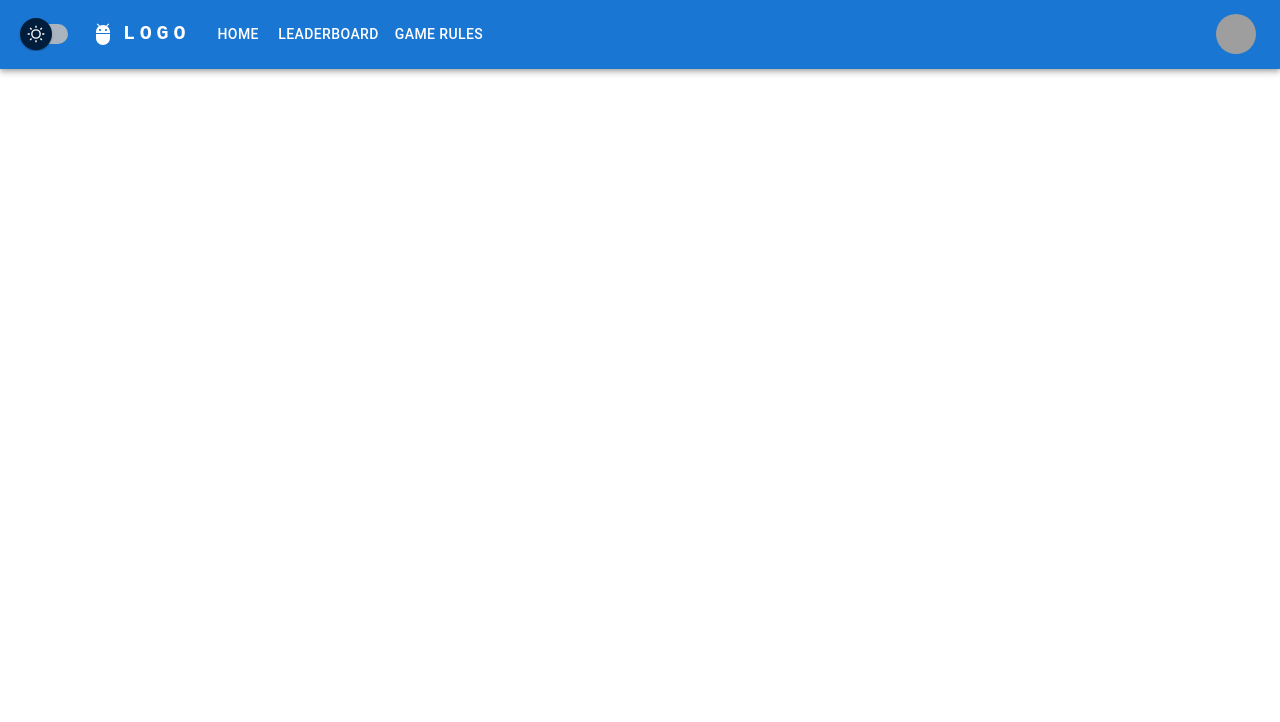
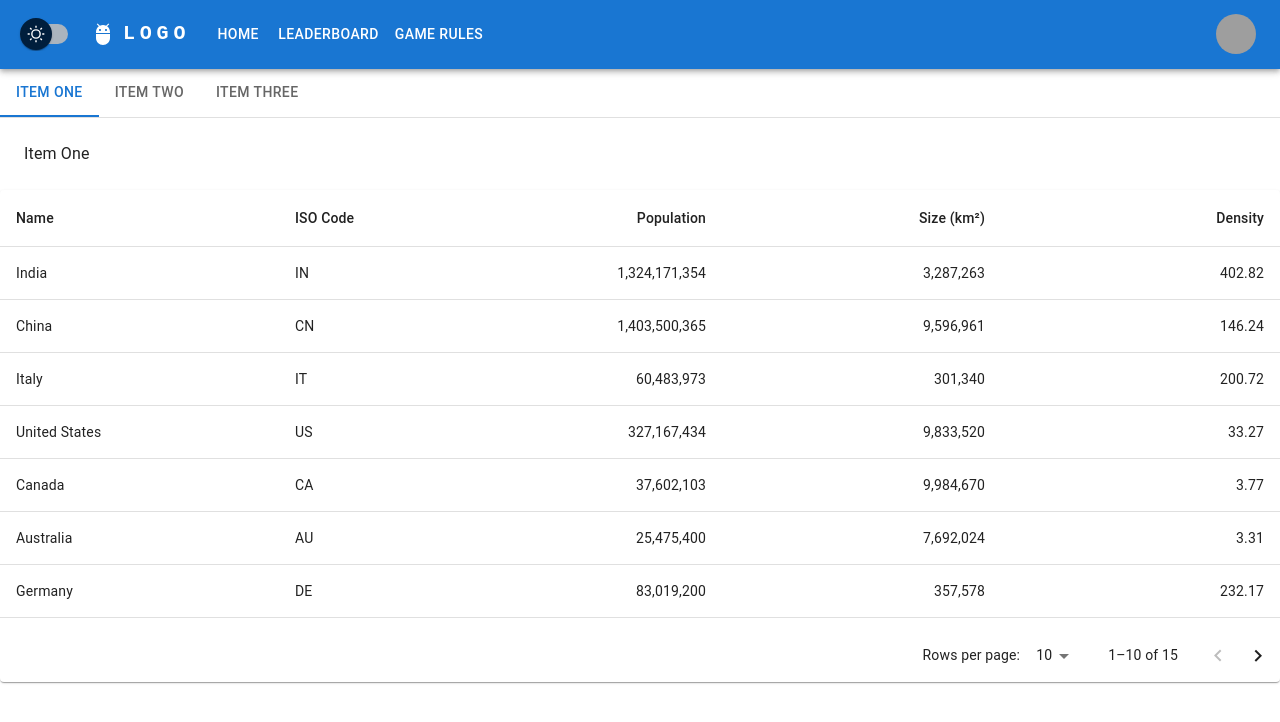
Before and after one commit to rupcgroup4/React-Final-Project, a React (Create React App) app in the folder client/: page /leaderboard in a window 1280 px wide. Shown: the top 722 px of the page. Built offline with nearby package versions, Linux system fonts and the light colour scheme; grey boxes are pictures that could not be loaded.

Commit message:
Update LeaderBoard.jsx

```diff
--- a/client/src/screens/LeaderBoard.jsx
+++ b/client/src/screens/LeaderBoard.jsx
@@ -1,12 +1,12 @@
 import * as React from 'react';
-// import TabsComponent from "../components/Leaderboard/TabsComponent";
-// import TableComponent from "../components/Leaderboard/TableComponent";
+import TabsComponent from '../components/Leaderboard/TabsComponent';
+import TableComponent from '../components/Leaderboard/TableComponent';
 
 export default function LeaderBoard() {
   return (
     <div>
-      {/* <TabsComponent/>
-    <TableComponent/> */}
+      <TabsComponent />
+      <TableComponent />
     </div>
   );
 }
```
